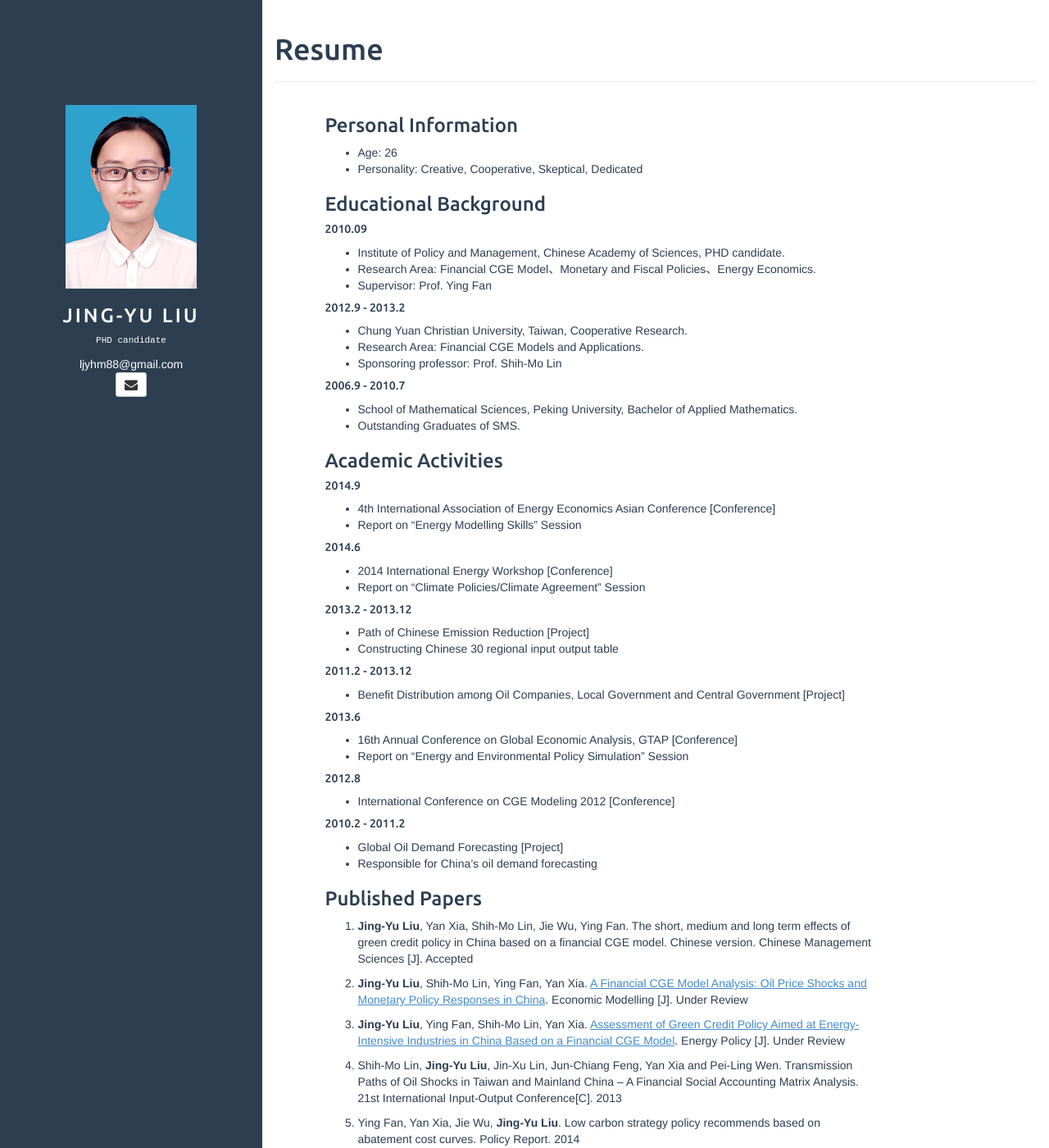
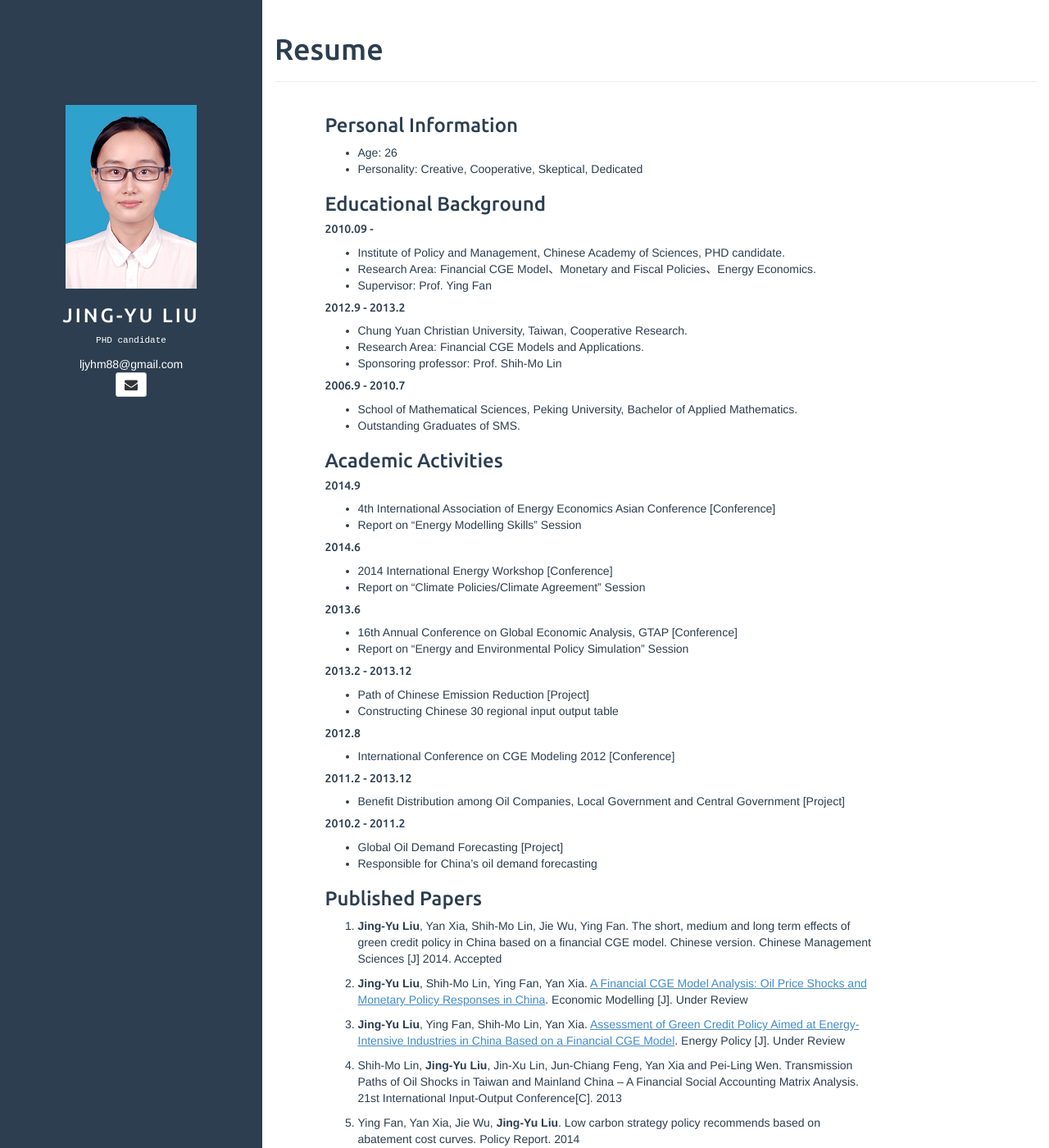
Before and after one commit to ljyhm/ljyhm.github.io, a Jekyll site: the page built from _posts/2015-01-03-Resume.md, in a window 1280 px wide and 1400 px high. Shown: the whole window at 82% size. Built offline with Jekyll 4.4.1, drawn with Linux system fonts in a browser that asks for light colours.

Commit message:
调整时间

```diff
--- a/_posts/2015-01-03-Resume.md
+++ b/_posts/2015-01-03-Resume.md
@@ -11,7 +11,7 @@ fullview: true
 
 ### Educational Background
 
-#####  2010.09
+#####  2010.09 -
   - Institute of Policy and Management, Chinese Academy of Sciences,  PHD candidate.
   -  Research Area: Financial CGE Model、Monetary and Fiscal Policies、Energy Economics.
   - Supervisor: Prof. Ying Fan
@@ -36,19 +36,19 @@ fullview: true
   - 2014 International Energy Workshop [Conference]
   - Report on “Climate Policies/Climate Agreement” Session
 
+#####  2013.6
+  - 16th Annual Conference on Global Economic Analysis, GTAP [Conference]
+  - Report on “Energy and Environmental Policy Simulation” Session
+
 #####  2013.2 - 2013.12
   - Path of Chinese Emission Reduction [Project]
   - Constructing Chinese 30 regional input output table
 
+#####  2012.8
+  - International Conference on CGE Modeling 2012 [Conference]
+
 #####  2011.2 - 2013.12
   - Benefit Distribution among Oil Companies, Local Government and Central Government [Project]
-
-#####  2013.6
-  - 16th Annual Conference on Global Economic Analysis, GTAP [Conference]
-  - Report on “Energy and Environmental Policy Simulation” Session
-
-#####  2012.8
-  - International Conference on CGE Modeling 2012 [Conference]
 
 #####  2010.2 - 2011.2
   - Global Oil Demand Forecasting [Project]
@@ -56,7 +56,7 @@ fullview: true
 
 
 ### Published Papers
-1.	**Jing-Yu Liu**, Yan Xia, Shih-Mo Lin, Jie Wu, Ying Fan. The short, medium and long term effects of green credit policy in China based on a financial CGE model. Chinese version. Chinese Management Sciences [J]. Accepted
+1.	**Jing-Yu Liu**, Yan Xia, Shih-Mo Lin, Jie Wu, Ying Fan. The short, medium and long term effects of green credit policy in China based on a financial CGE model. Chinese version. Chinese Management Sciences [J] 2014. Accepted
 
 2.	**Jing-Yu Liu**, Shih-Mo Lin, Ying Fan, Yan Xia. [<u> A Financial CGE Model Analysis: Oil Price Shocks and Monetary Policy Responses in China</u>](assets/media/1.pdf). Economic Modelling [J]. Under Review
 
```
